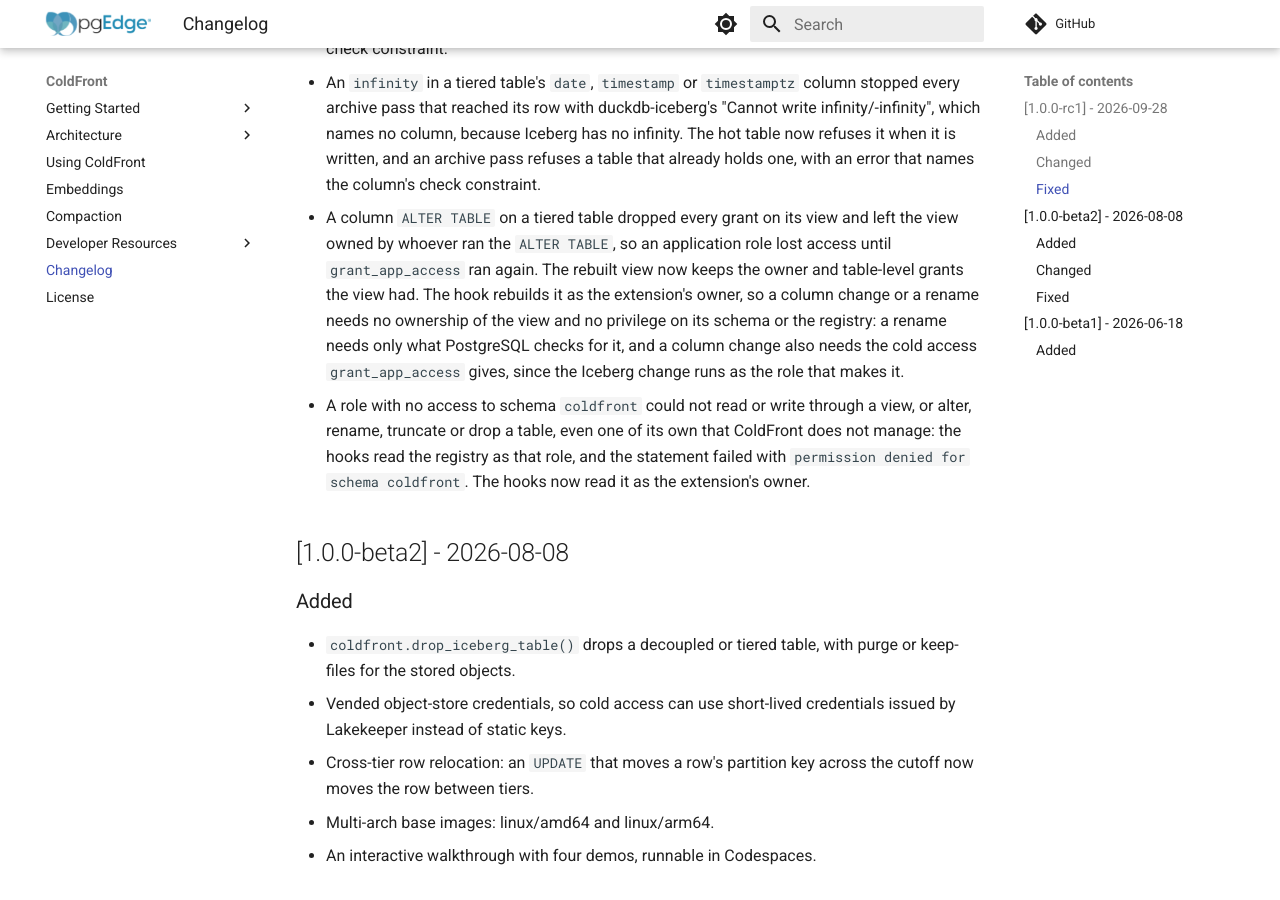
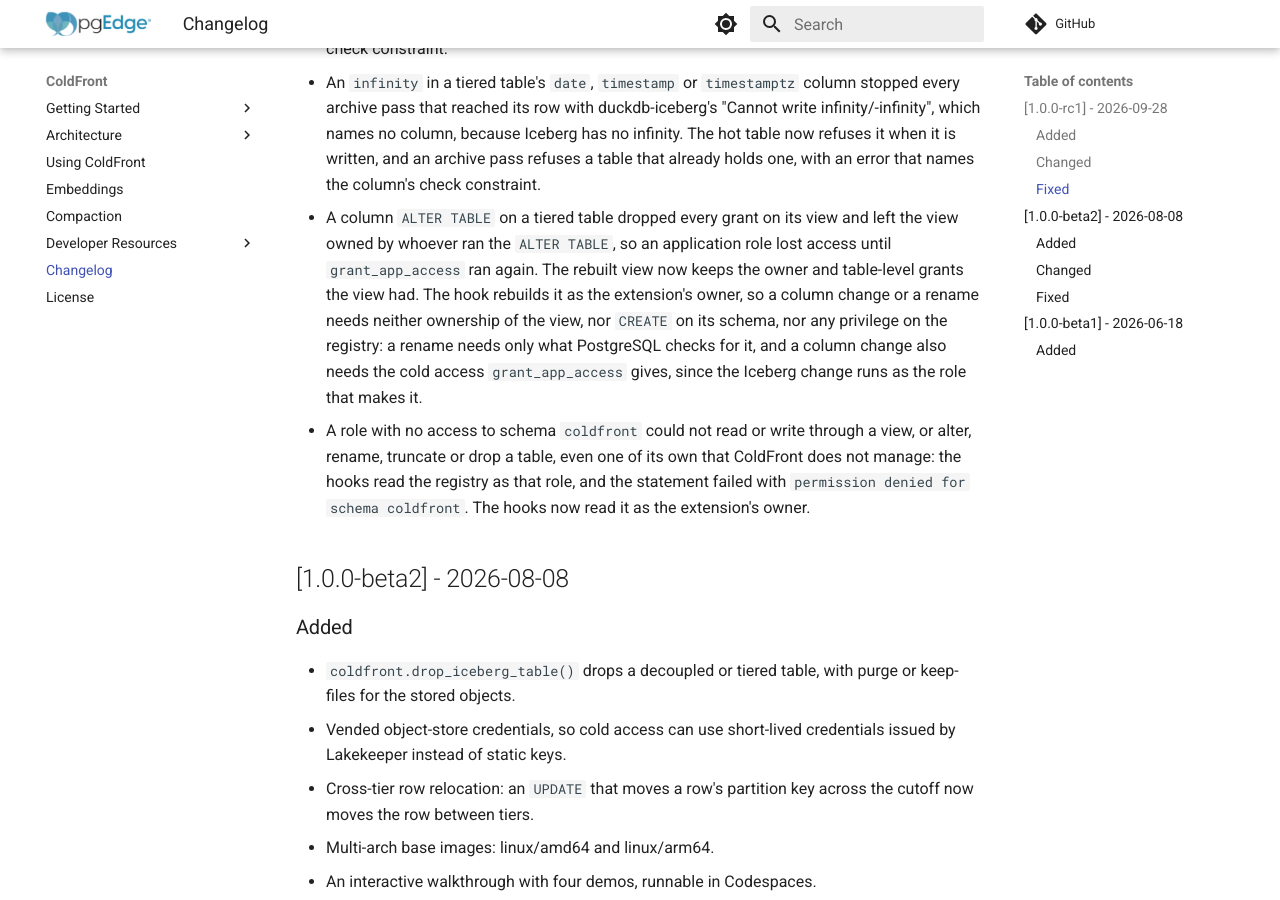
Before and after one commit to pgEdge/coldfront, an MkDocs documentation site: the page built from docs/changelog.md, in a window 1280 px wide and 900 px high, scrolled down 6992 px. Built offline with MkDocs 1.6.1 and Material for MkDocs 9.7.7, drawn with Linux system fonts in a browser that asks for light colours; comment, search, counter and statistics services are not loaded.

```diff
--- a/docs/changelog.md
+++ b/docs/changelog.md
@@ -303,11 +303,11 @@ this project adheres to
   left the view owned by whoever ran the `ALTER TABLE`, so an application role
   lost access until `grant_app_access` ran again. The rebuilt view now keeps
   the owner and table-level grants the view had. The hook rebuilds it as the
-  extension's owner, so a column change or a rename needs no ownership of the
-  view and no privilege on its schema or the registry: a rename needs only
-  what PostgreSQL checks for it, and a column change also needs the cold
-  access `grant_app_access` gives, since the Iceberg change runs as the role
-  that makes it.
+  extension's owner, so a column change or a rename needs neither ownership of
+  the view, nor `CREATE` on its schema, nor any privilege on the registry: a
+  rename needs only what PostgreSQL checks for it, and a column change also
+  needs the cold access `grant_app_access` gives, since the Iceberg change
+  runs as the role that makes it.
 - A role with no access to schema `coldfront` could not read or write through
   a view, or alter, rename, truncate or drop a table, even one of its own that
   ColdFront does not manage: the hooks read the registry as that role, and the
```
Also changed, not shown: docs/architecture.md (+5 -3 lines), 3 other files.
